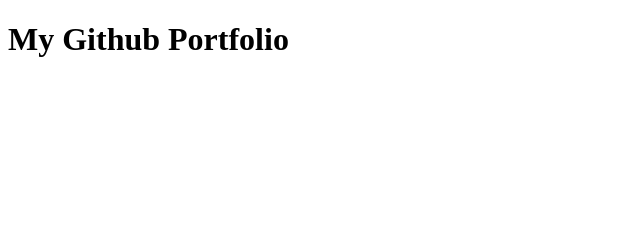
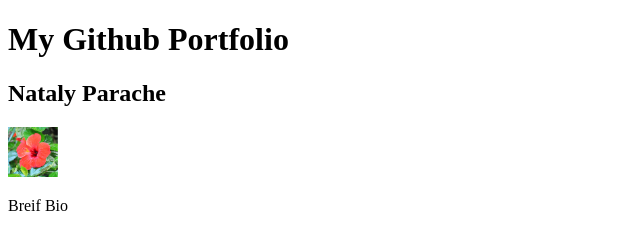
Before and after one commit to NATALYP29/index.html, a plain HTML site: page index.html in a window 1280 px wide. Shown: the whole page, without its empty margins (0-640 px from the left). Drawn offline with Linux system fonts and the light colour scheme.

Commit message:
I added an image and updated index.html and created a css file.

```diff
--- a/index.html
+++ b/index.html
@@ -4,11 +4,15 @@
 <head>
 
   <title>Github Portfolio</title>
-
+ <link href="style.css" type="text/css" rel="stylesheet">
 </head>
 
 <body>
  <h1> My Github Portfolio</h1>
+  <h2> Nataly Parache</h2>
+  <img src="hi.png" alt="hi"
+    width="50px">
+    <p> Breif Bio</p>
 </body>
 
 </html>
--- /dev/null
+++ b/style.css
@@ -0,0 +1,4 @@
+html {
+  height: 100%;
+  width: 100%;
+}
```
Also changed, not shown: hi.png (added), script.js (added), 1 other file.
